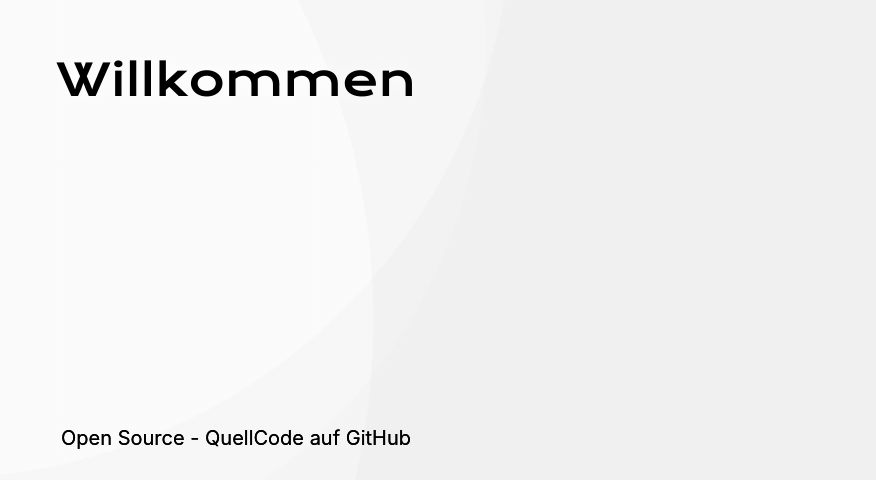
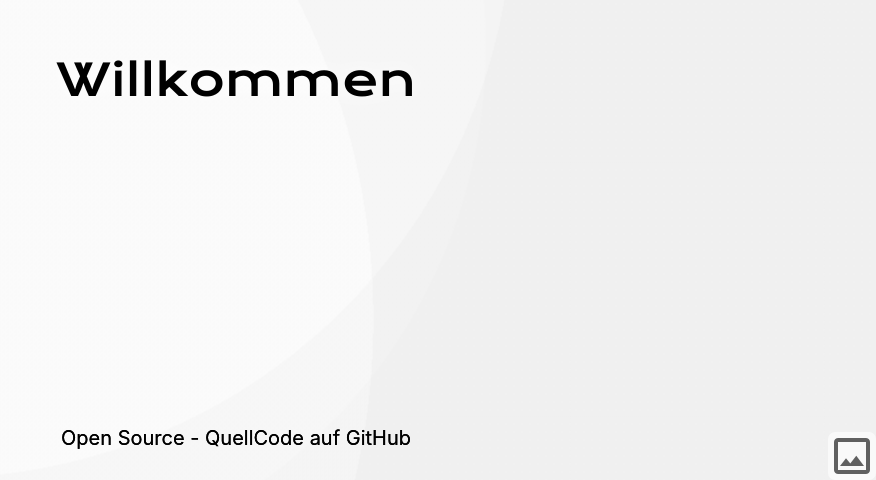
Before and after one commit to lukemt/iwab, a Svelte app: page / in a window 1280 px wide. Shown: the part 320-800 px from the top of the page, without its empty margins (404-1280 px from the left). Built offline with nearby package versions, Linux system fonts and the light colour scheme; a web font is replaced by a local one.

Commit message:
add hide content functionality

```diff
--- a/src/basic/PageWrapper.svelte
+++ b/src/basic/PageWrapper.svelte
@@ -10,11 +10,14 @@
   let showContent = true;
 
   const handleClick = () => {
-    if (showContent === false) {
-      showContent = true;
-    } else {
-      if (onClick) onClick();
+    if (onClick) {
+      onClick();
     }
+  };
+
+  const handleShowBackgroundClick = (e: any) => {
+    e.stopPropagation();
+    showContent = !showContent;
   };
 </script>
 
@@ -31,6 +34,7 @@
       <slot />
     </div>
   {/if}
+  <div class="showBackground" on:click={handleShowBackgroundClick} />
 </div>
 
 <style>
@@ -65,4 +69,20 @@
     justify-content: center;
     align-items: center;
   }
+
+  .showBackground {
+    position: absolute;
+    bottom: 0;
+    right: 0;
+    background-image: url(/show-background-icon.png);
+    width: 48px;
+    height: 48px;
+    background-color: #ffffff;
+    border-radius: 7px;
+    opacity: 0.6;
+    transition: opacity 500ms;
+  }
+  .showBackground:hover {
+    opacity: 1;
+  }
 </style>
```
Also changed, not shown: public/show-background-icon.png (added).
